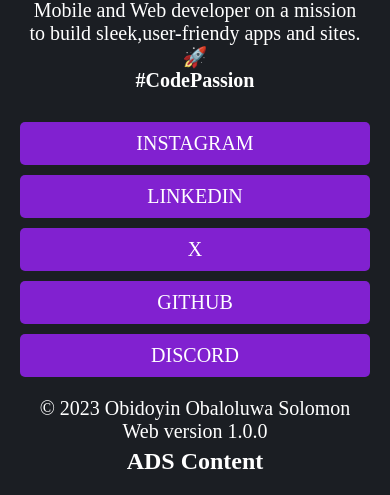
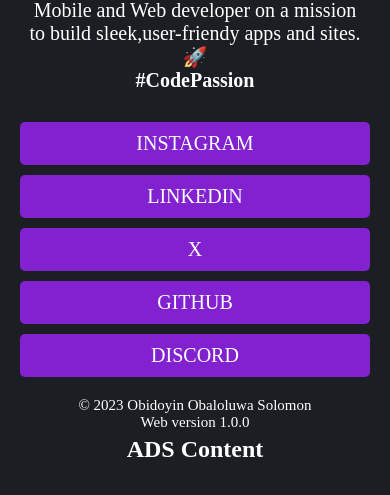
Before and after one commit to obaloluwaobi/obaloluwaobi.github.io, a plain HTML site: page index.html in a window 390 px wide. Shown: the part 493-988 px from the top of the page. Drawn offline with Linux system fonts and the light colour scheme.

Commit message:
Update styles.css
initial commit

```diff
--- a/styles.css
+++ b/styles.css
@@ -113,4 +113,7 @@
    text-decoration: none;
 
 }
+     footer{
+    font-size: 15px;
+ }
 }
```
